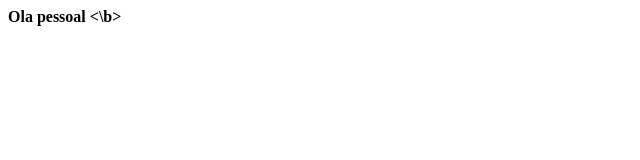
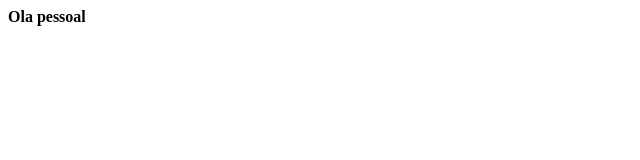
Before and after one commit to teixeiraale/aulaensoft, a plain HTML site: page index.html in a window 1280 px wide. Shown: the full height of the page, 0-640 px from the left. Drawn offline with Linux system fonts and the light colour scheme.

Commit message:
segunda modificacao

```diff
--- a/index.html
+++ b/index.html
@@ -2,4 +2,4 @@
 
 Ola pessoal
 
-<\b>
+</b>
```
